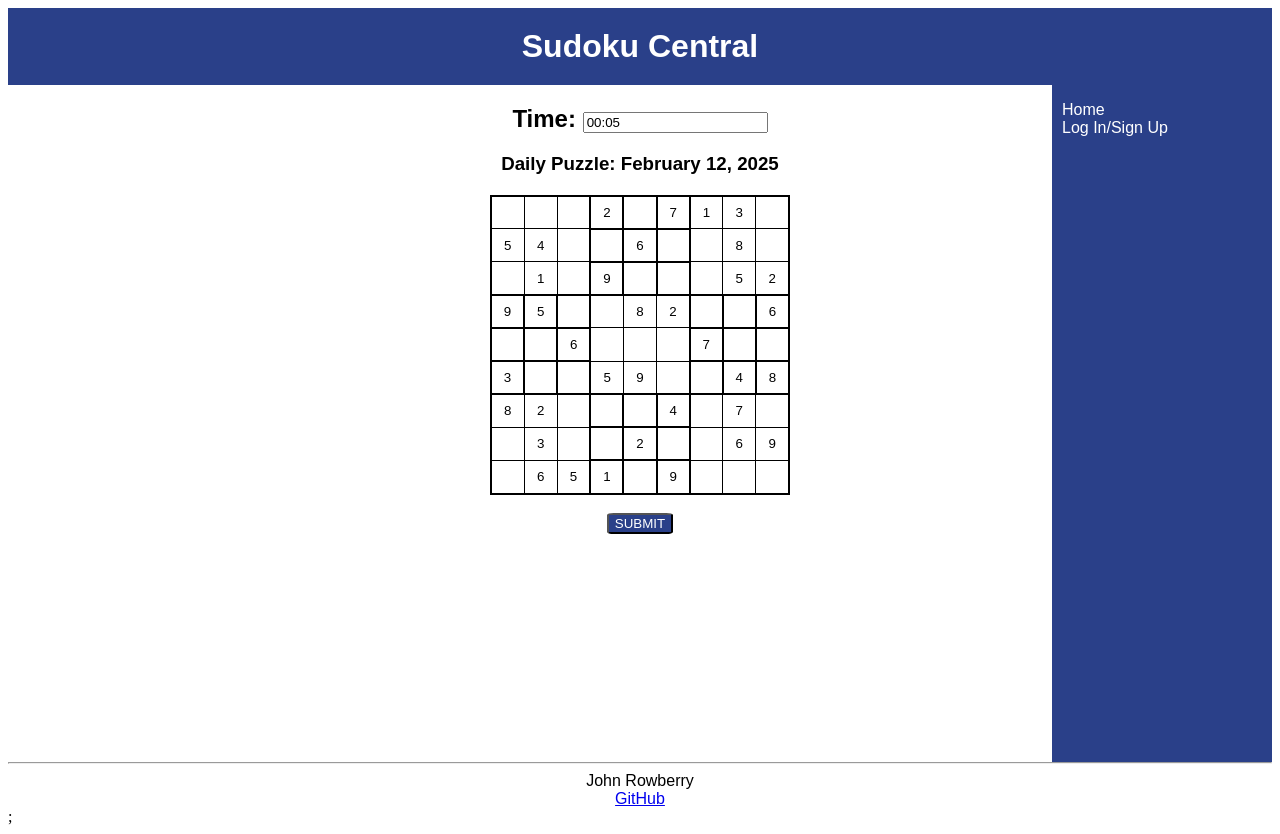
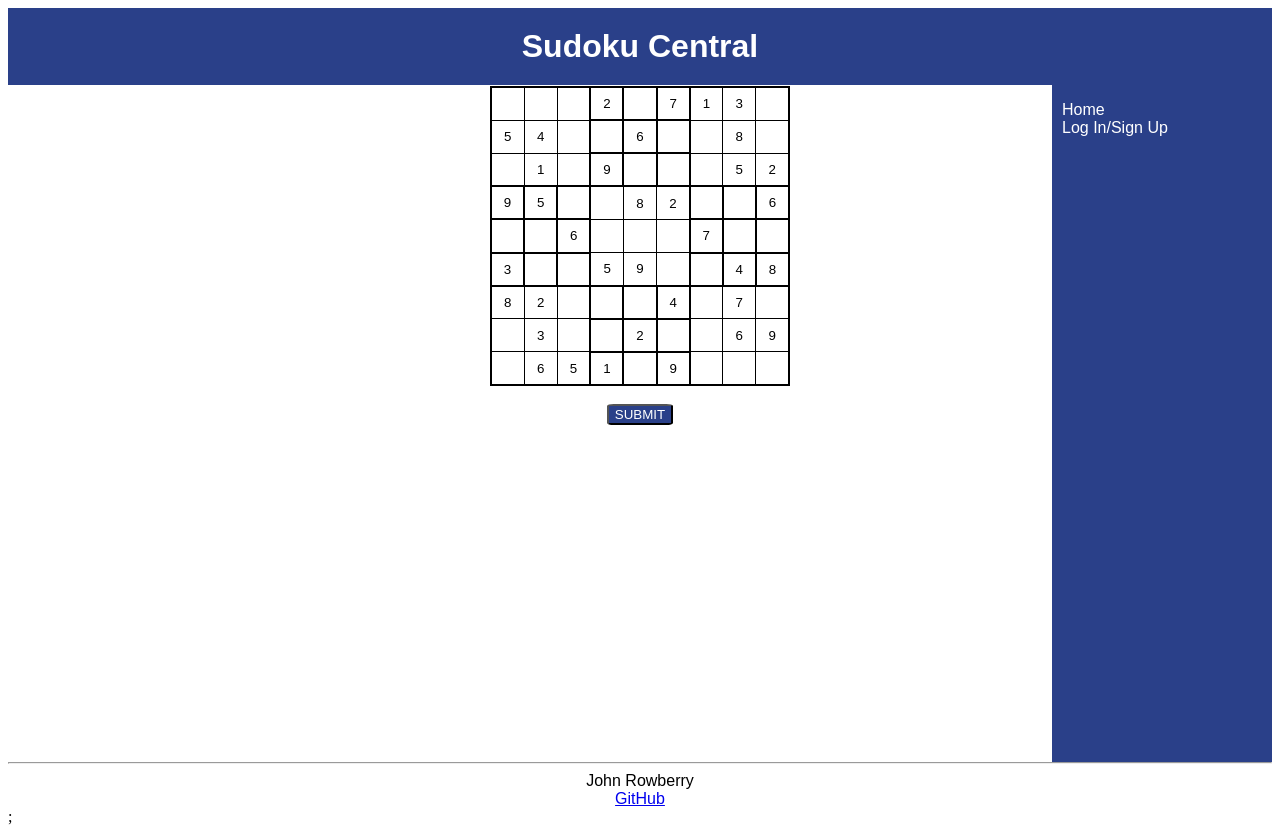
Before and after one commit to lemlag/startup, a React (Vite) app: page / in a window 1280 px wide. Built offline with nearby package versions, Linux system fonts and the light colour scheme.

Commit message:
Pass important variables through

```diff
--- a/src/play/peripherals.jsx
+++ /dev/null
@@ -1,48 +0,0 @@
-import React from 'react';
-
-export function Peripherals() {
-  const [timer, setTimer] = React.useState(0);
-  const [currentDate, setCurrentDate] = React.useState('');
-
-    // Increment timer every second
-    React.useEffect(() => {
-      const interval = setInterval(() => {
-        setTimer((prevTimer) => prevTimer + 1);
-      }, 1000);
-
-      return () => {
-        clearInterval(interval);
-      };
-    }, []);
-
-    // Set the current date when the component mounts
-    React.useEffect(() => {
-      const today = new Date();
-      const formattedDate = today.toLocaleDateString('en-US', {
-        year: 'numeric',
-        month: 'long',
-        day: 'numeric'
-      });
-      setCurrentDate(formattedDate);
-    }, []);
-
-
-    const formatTime = (seconds) => {
-        const mins = Math.floor(seconds / 60);
-        const secs = seconds % 60;
-        return `${String(mins).padStart(2, '0')}:${String(secs).padStart(2, '0')}`;
-      };
-
-      return (
-        <div>
-        <h2>
-        <label for="timer">Time:   </label>
-        <input type="text" id="timer" value={formatTime(timer)} readonly />
-      </h2>
-      <h3>
-        Daily Puzzle: {currentDate}
-      </h3>
-      </div>
-  );
-
-}
--- a/src/play/play.jsx
+++ b/src/play/play.jsx
@@ -1,15 +1,14 @@
-import React from 'react';
+import React, { useEffect } from 'react';
 
 // import { Players } from './players';
 import { Gameboard } from './gameboard';
-import { Peripherals } from './peripherals';
 import './play.css';
 
-export function Play() {
+export function Play(props) {
+
   return (
     <main>
-      <Peripherals />
-      <Gameboard />
+      <Gameboard userName={props.userName}/>
     </main>
   );
 }
```
Also changed, not shown: src/play/gameplay.js (deleted, +0 -34 lines).
